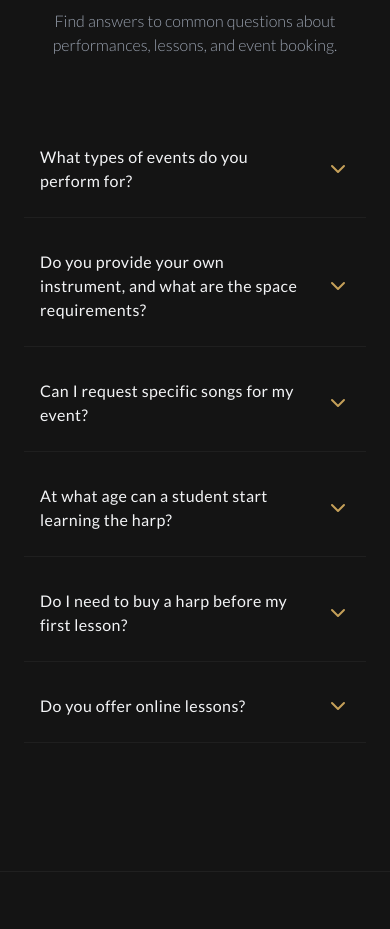
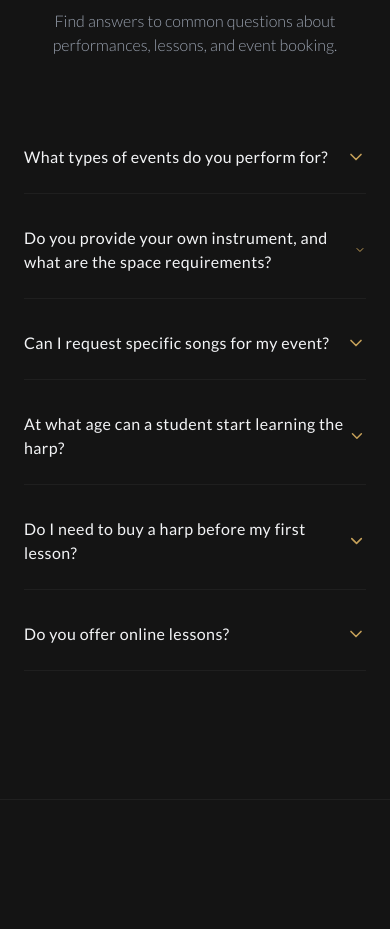
Before and after one commit to Butternctu/yiruimusic, a React (Vite) app: page / in a window 390 px wide. Shown: the part 5060-5989 px from the top of the page. Built offline with nearby package versions, Linux system fonts and the light colour scheme; a web font is replaced by a local one.

Commit message:
style: change faq active and hover color to gold

```diff
--- a/src/components/FAQ.jsx
+++ b/src/components/FAQ.jsx
@@ -8,14 +8,14 @@ const FAQItem = ({ faq, isOpen, onClick }) => {
   return (
     <div className="border-b border-dark-700">
       <button
-        className="w-full py-6 px-4 md:px-6 flex justify-between items-center text-left focus:outline-none group"
+        className="w-full py-6 flex justify-between items-center text-left focus:outline-none group"
         onClick={onClick}
       >
         <span className={`text-base md:text-[17px] font-normal tracking-wide transition-colors duration-300 group-hover:text-gold ${isOpen ? "text-gold" : "text-gray-100"}`}>
           {faq.question}
         </span>
         <ChevronDown
-          className={`w-6 h-6 shrink-0 ml-4 text-gold transition-transform duration-300 ${isOpen ? "rotate-180" : ""}`}
+          className={`w-5 h-5 text-gold transition-transform duration-300 ${isOpen ? "rotate-180" : ""}`}
         />
       </button>
       <div
@@ -23,7 +23,7 @@ const FAQItem = ({ faq, isOpen, onClick }) => {
           }`}
       >
         <div className="overflow-hidden">
-          <p className="text-gray-400 font-light leading-relaxed pb-6 px-4 md:px-6">
+          <p className="text-gray-400 font-light leading-relaxed pb-6">
             {faq.answer}
           </p>
         </div>
```
